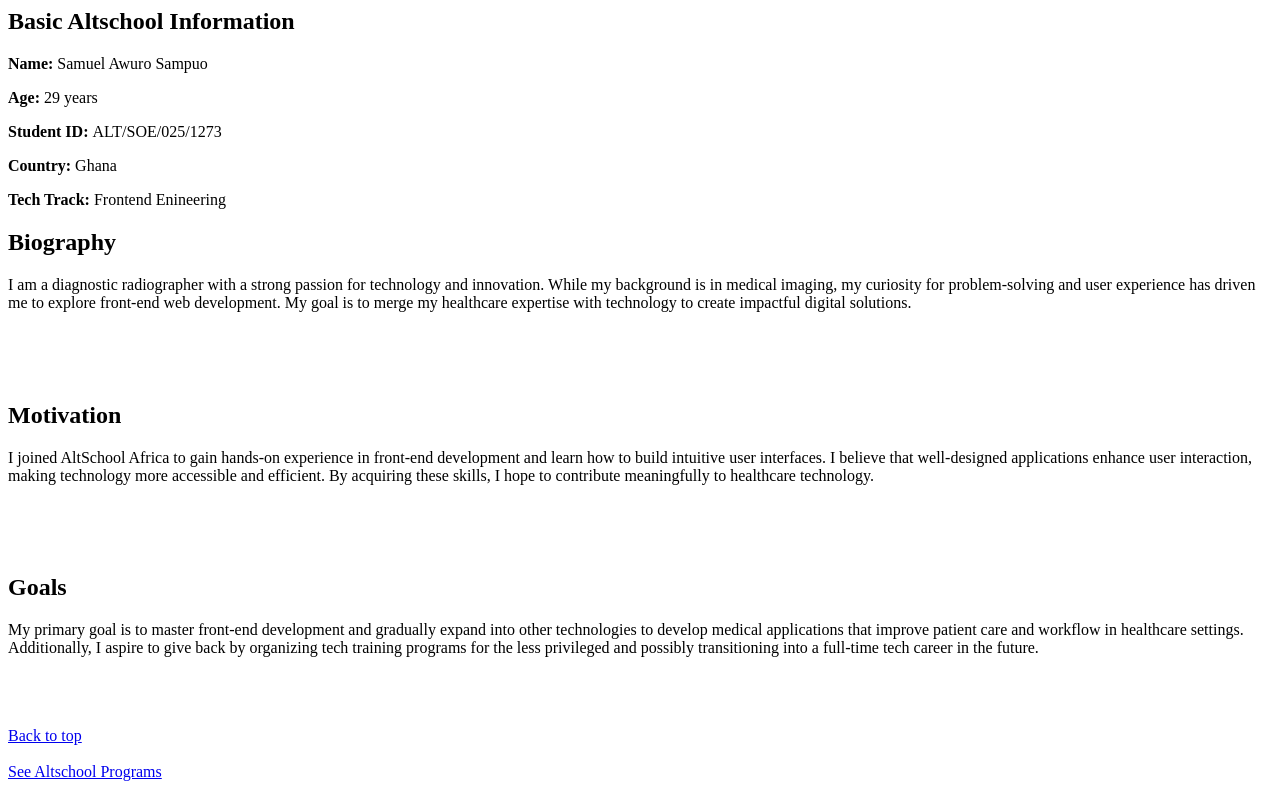
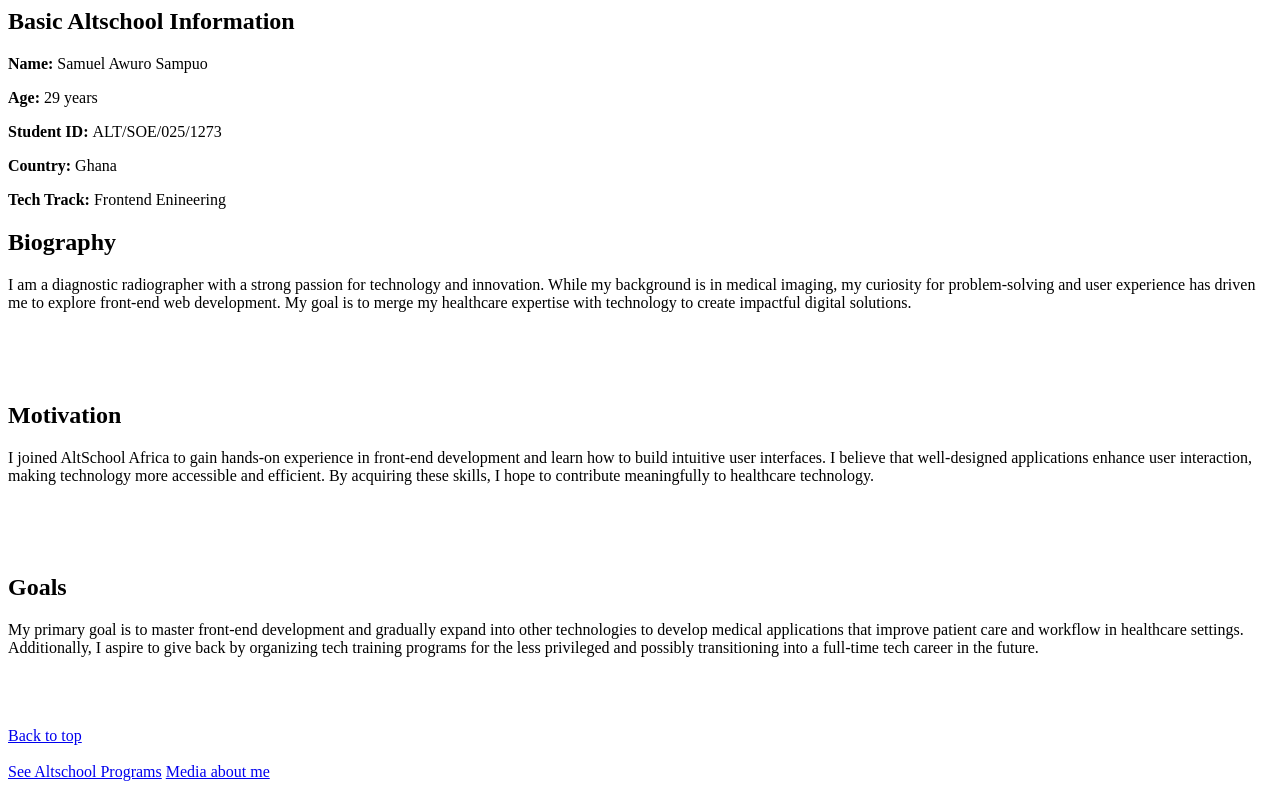
Before and after one commit to Awuro25/Assignment-1, a plain HTML site: page index.html in a window 1280 px wide. Drawn offline with Linux system fonts and the light colour scheme.

Commit message:
add about me page

```diff
--- a/index.html
+++ b/index.html
@@ -56,6 +56,6 @@
     </section>
         <a href="#top">Back to top</a> <br> <br>
         <a href="../Assignment-2/table.html">See Altschool Programs</a>
-        <a href="../Assignment-2/media.html"></a>
+        <a href="../Assignment-2/media.html">Media about me</a>
   </body>
 </html>
```
